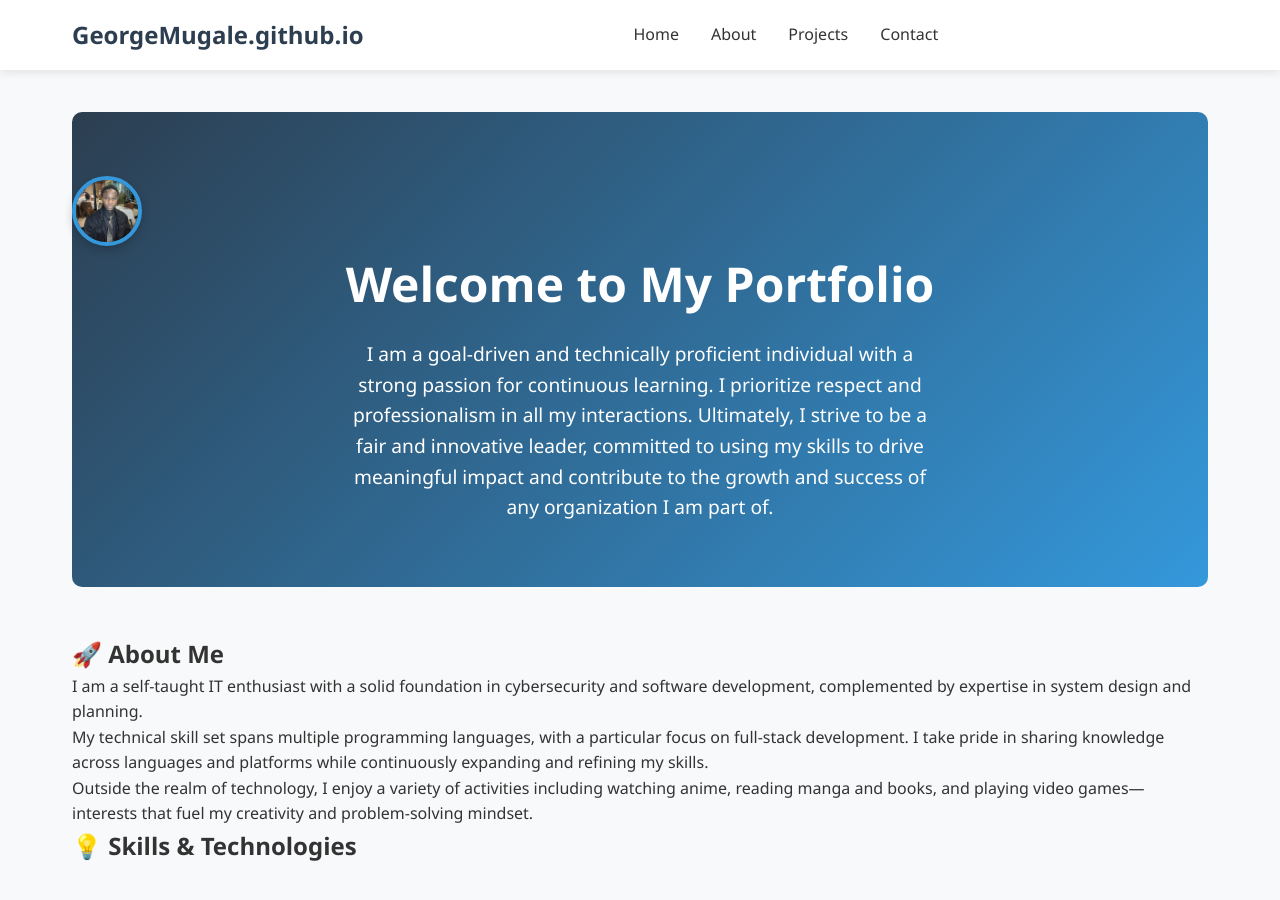
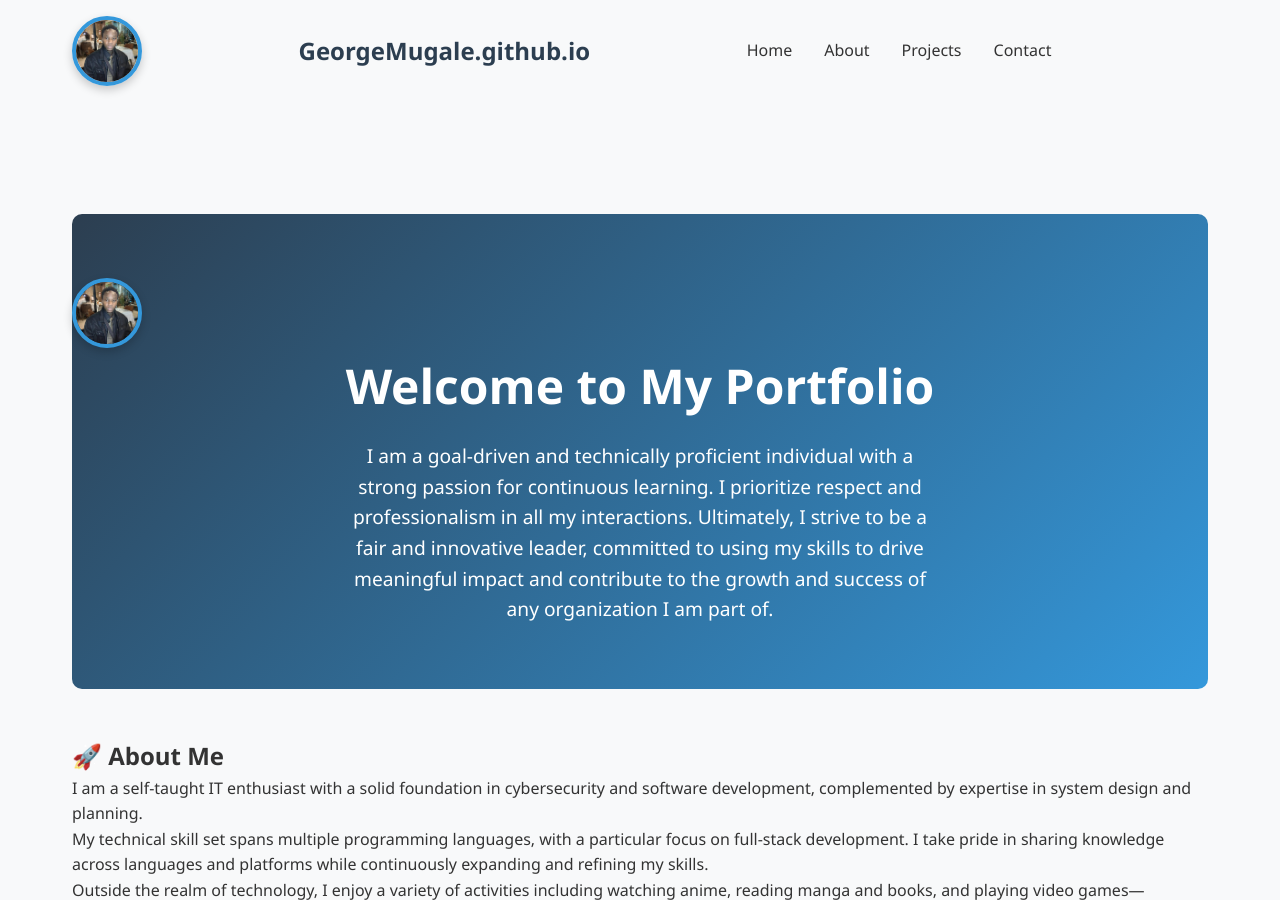
Before and after one commit to GeorgeMugale/GeorgeMugale.github.io, a Jekyll site: the page built from index.md, in a window 1280 px wide and 900 px high. Built offline with Jekyll 4.4.1, drawn with Linux system fonts in a browser that asks for light colours.

Commit message:
Update header.html

```diff
--- a/_includes/header.html
+++ b/_includes/header.html
@@ -1,5 +1,7 @@
-<header class="site-header">
-    <nav class="navbar">
+<nav class="navbar">
+        <div class="circle-image">
+            <img src="assets/WhatsApp%20Image%202025-11-02%20at%2010.18.45_9579bf8f.jpg" alt="George's Profile Picture">
+        </div>
         <div class="nav-brand">
             <a href="{{ '/' | relative_url }}">{{ site.title }}</a>
         </div>
```
